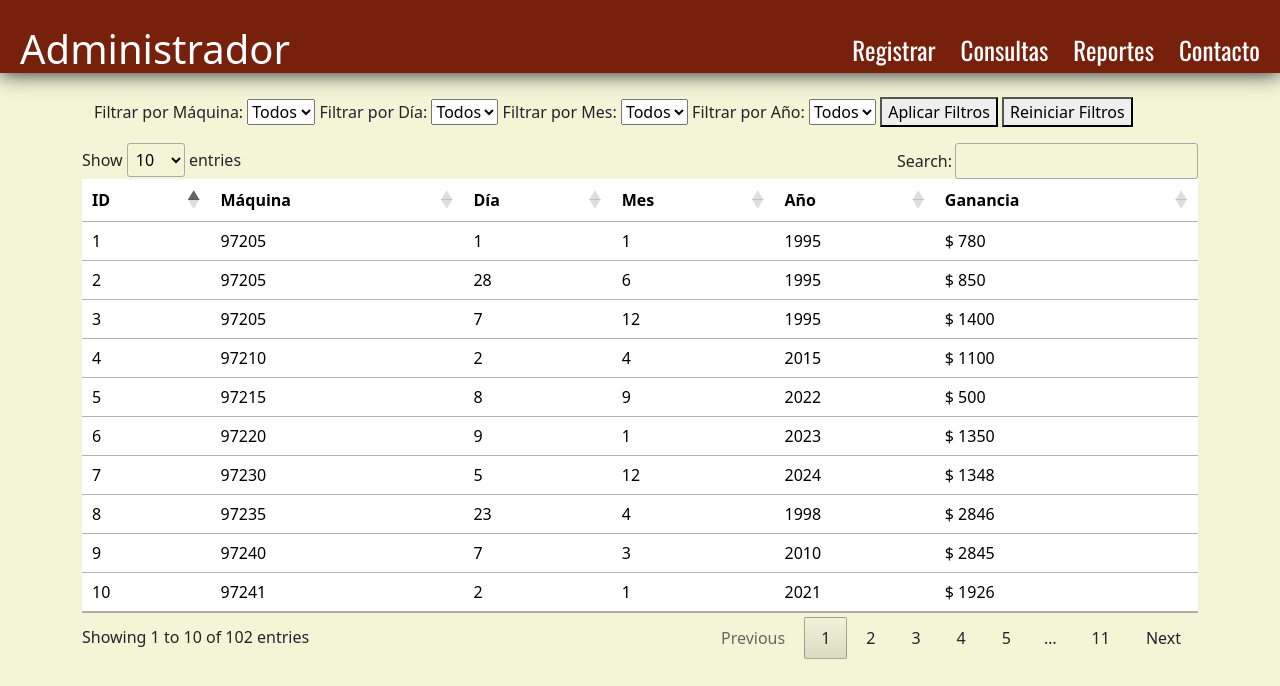
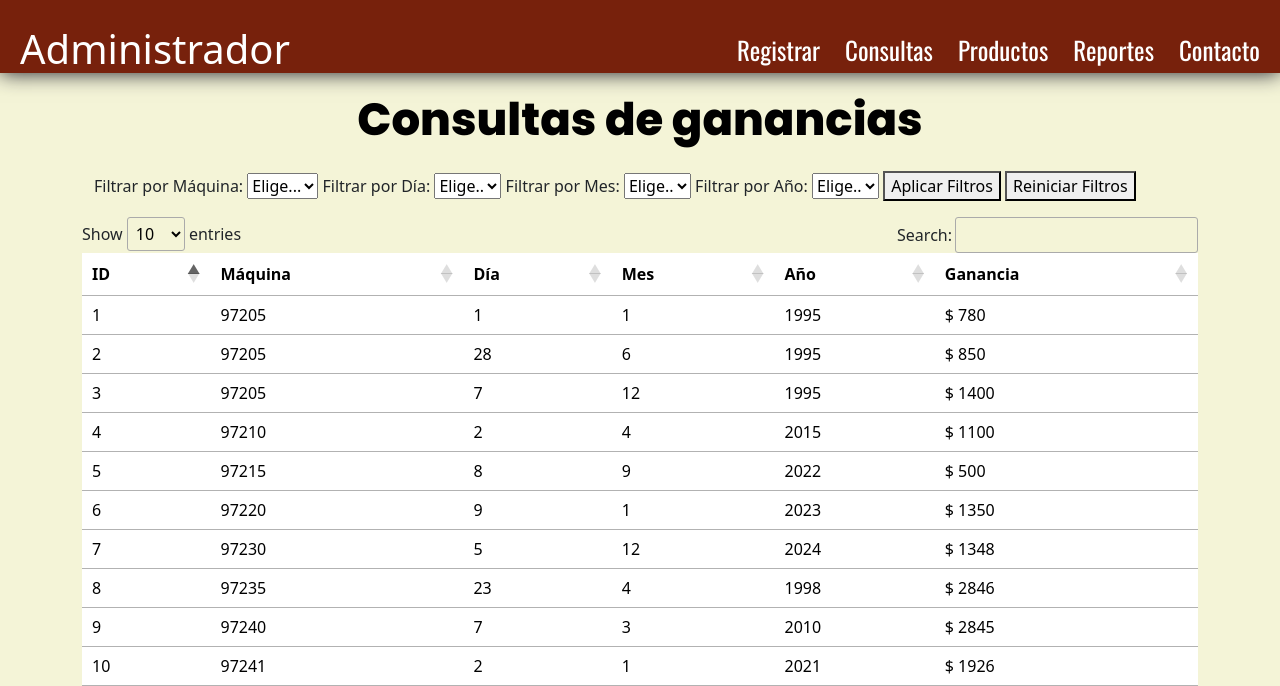
Before and after one commit to Darkyapper/Futuro-d-Mexico, a Flask app: page /consult in a window 1280 px wide. Shown: the top 686 px of the page. Run offline with Flask 3, Linux system fonts and the light colour scheme; data comes from the database, SQL or seed files in the repository; both versions use the stored data as it was after the commit; some libraries are stand-ins or nearby versions.

Commit message:
Chay - cambio en la base de datos, anexo de icono y anexo de consultas de productos

```diff
--- a/app.py
+++ b/app.py
@@ -52,6 +52,10 @@ def reportes():
     reports = Report.query.all()
     return render_template('report_admin.html', reports=reports)
 
+@app.route('/productos')
+def productos():
+    return render_template('consulta_pro.html')
+
 @app.route('/save_machine', methods=['POST'])
 def save_machine():
     machines = Machines(serial_no=request.form['serial_no'], location=request.form['location'], status=request.form['status'])
--- a/static/consult/consulta_din.css
+++ b/static/consult/consulta_din.css
@@ -48,3 +48,12 @@ header{
     transition-duration: 0.12s;
     transition-timing-function: cubic-bezier(0.4, 0, 1, 1);
 }
+
+.gain_table h1{
+    text-align:center;
+    font-weight:750;
+    font-family:"Poppins";
+    margin-top:20px;
+    color:black;
+    font-size:45;
+}
--- a/templates/consulta_din.html
+++ b/templates/consulta_din.html
@@ -1,9 +1,10 @@
 <html>
     <head>
         <meta charset="UTF-8">
-        <title>Registrar maquinas</title>
+        <title>Consulta de ganancias</title>
         <link rel = "stylesheet" href="https://cdn.jsdelivr.net/npm/bootstrap@5.3.3/dist/css/bootstrap.min.css">
         <link rel = "stylesheet" type="text/css" href = "{{ url_for('static', filename = 'consult/consulta_din.css') }}">
+        <link rel="icon" type="image/x-icon" href="{{ url_for('static', filename = 'main_rec/icon.ico')}}">
         <!-- jQuery CDN -->
         <script src="https://code.jquery.com/jquery-3.6.0.min.js"></script>
 
@@ -22,6 +23,7 @@
                     <ul>
                         <li><a href="{{url_for('registro')}}">Registrar</a></li>
                         <li><a href="{{url_for('consult')}}">Consultas</a></li>
+                        <li><a href="{{url_for('productos')}}">Productos</a></li>
                         <li><a href="{{url_for('reportes')}}">Reportes</a></li>
                         <li><a href="#">Contacto</a></li>
                     </ul>
@@ -30,24 +32,55 @@
         </header>
 
         <div class = "gain_table">
+            <h1>Consultas de ganancias</h1>
             <div class="container mt-4">
                 <div class="container mt-4">
                     <form id="filtroForm">
                         <label for="serial_no">Filtrar por Máquina:</label>
                         <select id="serial_no">
-                            <option value="">Todos</option>
+                            <option value="">Elige...</option>
                             {% for machine in machines %}
                                 <option value="{{machine.serial_no}}">{{ machine.serial_no }}</option>
                             {% endfor %}
                         </select>
                         <label for="dia">Filtrar por Día:</label>
                         <select id="dia">
-                            <option value="">Todos</option>
+                            <option value="">Elige..</option>
                             <option value="1">1</option>
+                            <option value="2">2</option>
+                            <option value="3">3</option>
+                            <option value="4">4</option>
+                            <option value="5">5</option>
+                            <option value="6">6</option>
+                            <option value="7">7</option>
+                            <option value="8">8</option>
+                            <option value="9">9</option>
+                            <option value="10">10</option>
+                            <option value="11">11</option>
+                            <option value="12">12</option>
+                            <option value="13">13</option>
+                            <option value="14">14</option>
+                            <option value="15">15</option>
+                            <option value="16">16</option>
+                            <option value="17">17</option>
+                            <option value="18">18</option>
+                            <option value="19">19</option>
+                            <option value="20">20</option>
+                            <option value="21">21</option>
+                            <option value="22">22</option>
+                            <option value="23">23</option>
+                            <option value="24">24</option>
+                            <option value="25">25</option>
+                            <option value="26">26</option>
+                            <option value="27">27</option>
+                            <option value="28">28</option>
+                            <option value="29">29</option>
+                            <option value="30">30</option>
+                            <option value="31">31</option>
                         </select>
                         <label for="mes">Filtrar por Mes:</label>
                         <select id="mes">
-                            <option value="">Todos</option>
+                            <option value="">Elige..</option>
                             <option value="1">1</option>
                             <option value="2">2</option>
                             <option value="3">3</option>
@@ -63,8 +96,37 @@
                         </select>
                         <label for="ano">Filtrar por Año:</label>
                         <select id="ano">
-                            <option value="">Todos</option>
+                            <option value="">Elige..</option>
+                            <option value="1995">1995</option>
+                            <option value="1996">1996</option>
+                            <option value="1997">1997</option>
+                            <option value="1998">1998</option>
+                            <option value="1999">1999</option>
+                            <option value="2000">2000</option>
+                            <option value="2001">2001</option>
+                            <option value="2002">2002</option>
+                            <option value="2003">2003</option>
+                            <option value="2004">2004</option>
+                            <option value="2005">2005</option>
+                            <option value="2006">2006</option>
+                            <option value="2007">2007</option>
+                            <option value="2008">2008</option>
+                            <option value="2009">2009</option>
+                            <option value="2010">2010</option>
+                            <option value="2011">2011</option>
+                            <option value="2012">2012</option>
+                            <option value="2013">2013</option>
+                            <option value="2014">2014</option>
+                            <option value="2015">2015</option>
+                            <option value="2016">2016</option>
+                            <option value="2017">2017</option>
+                            <option value="2018">2018</option>
+                            <option value="2019">2019</option>
+                            <option value="2020">2020</option>
+                            <option value="2021">2021</option>
                             <option value="2022">2022</option>
+                            <option value="2023">2023</option>
+                            <option value="2024">2024</option>
                         </select>
                         <button type="button" onclick="aplicarFiltros()">Aplicar Filtros</button>
                         <button type="button" onclick="location.reload()">Reiniciar Filtros</button>
--- a/templates/registrar.html
+++ b/templates/registrar.html
@@ -1,9 +1,10 @@
 <html>
     <head>
         <meta charset="UTF-8">
-        <title>Registrar maquinas</title>
+        <title>Registrar máquinas</title>
         <link rel = "stylesheet" href="https://cdn.jsdelivr.net/npm/bootstrap@5.3.3/dist/css/bootstrap.min.css">
         <link rel = "stylesheet" type="text/css" href = "{{ url_for('static', filename = 'register_rec/registro.css') }}">
+        <link rel="icon" type="image/x-icon" href="{{ url_for('static', filename = 'main_rec/icon.ico')}}">
     </head>
     <body>
         <header> <!--Aquí es el codigo de la barra de navegación superior-->
@@ -13,6 +14,7 @@
                     <ul>
                         <li><a href="{{url_for('registro')}}">Registrar</a></li>
                         <li><a href="{{url_for('consult')}}">Consultas</a></li>
+                        <li><a href="{{url_for('productos')}}">Productos</a></li>
                         <li><a href="{{url_for('reportes')}}">Reportes</a></li>
                         <li><a href="#">Contacto</a></li>
                     </ul>
--- a/templates/report_admin.html
+++ b/templates/report_admin.html
@@ -1,9 +1,11 @@
 <html>
     <head>
         <meta charset="UTF-8">
-        <title>Registrar maquinas</title>
+        <title>Administrar reportes</title>
         <link rel = "stylesheet" href="https://cdn.jsdelivr.net/npm/bootstrap@5.3.3/dist/css/bootstrap.min.css">
         <link rel = "stylesheet" type="text/css" href = "{{ url_for('static', filename = 'report_rec/report_admin.css') }}">
+        <link rel="icon" type="image/x-icon" href="{{ url_for('static', filename = 'main_rec/icon.ico')}}">
+        <script src="https://code.jquery.com/jquery-3.6.0.min.js"></script>
     </head>
     <body>
         <header> <!--Aquí es el codigo de la barra de navegación superior-->
@@ -13,6 +15,7 @@
                     <ul>
                         <li><a href="{{url_for('registro')}}">Registrar</a></li>
                         <li><a href="{{url_for('consult')}}">Consultas</a></li>
+                        <li><a href="{{url_for('productos')}}">Productos</a></li>
                         <li><a href="{{url_for('reportes')}}">Reportes</a></li>
                         <li><a href="#">Contacto</a></li>
                     </ul>
--- a/templates/report_user.html
+++ b/templates/report_user.html
@@ -4,6 +4,7 @@
         <title>Reportar máquinas</title>
         <link rel = "stylesheet" href="https://cdn.jsdelivr.net/npm/bootstrap@5.3.3/dist/css/bootstrap.min.css">
         <link rel = "stylesheet" type="text/css" href = "{{ url_for('static', filename = 'report_rec/report_user.css') }}">
+        <link rel="icon" type="image/x-icon" href="{{ url_for('static', filename = 'main_rec/icon.ico')}}">
         <link rel="stylesheet" href="https://cdn.jsdelivr.net/npm/flatpickr/dist/flatpickr.min.css">
         <script src="https://cdn.jsdelivr.net/npm/flatpickr"></script>
     </head>
```
Also changed, not shown: templates/consulta_pro.html (added, +29 -0 lines), templates/home.html (+15 -3 lines), database/machines.db, static/consult_prod/consulta_pro.css (added), static/main_rec/card-img3.png (added), static/main_rec/icon.ico (added).
